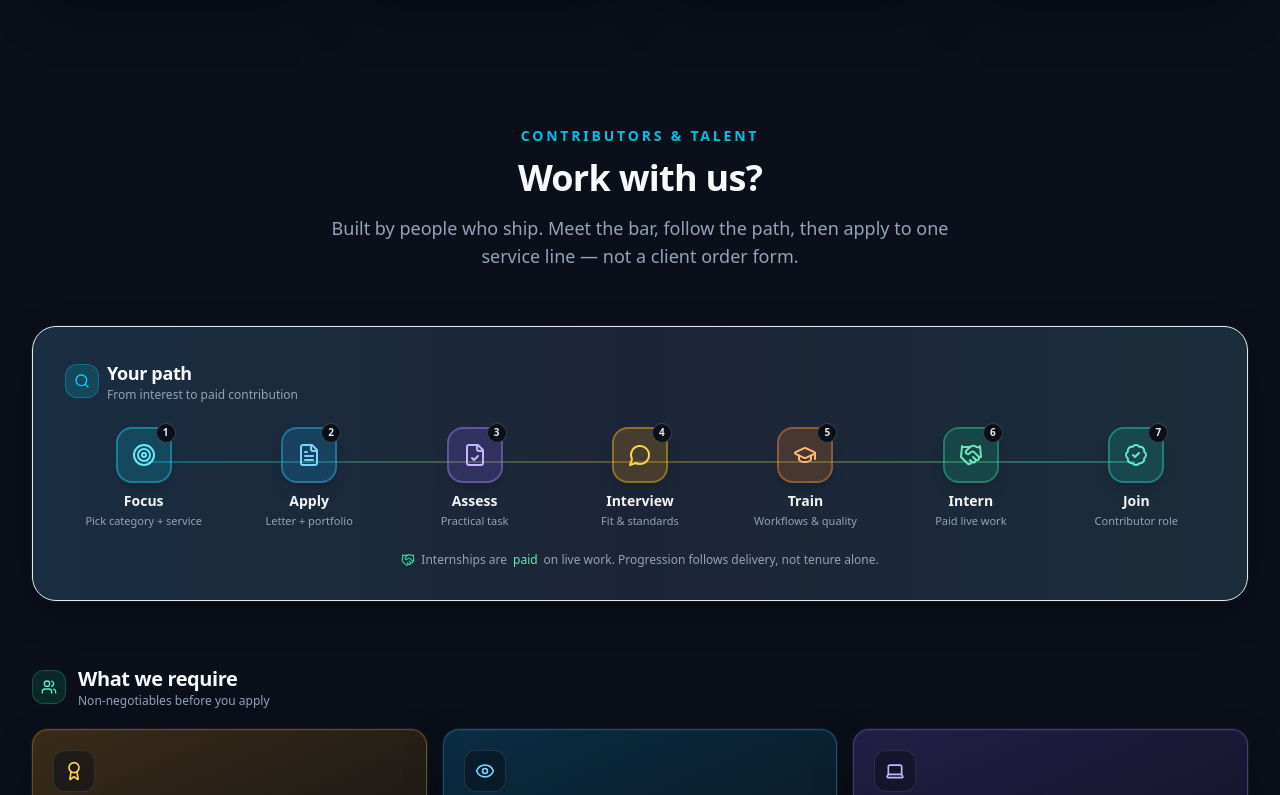
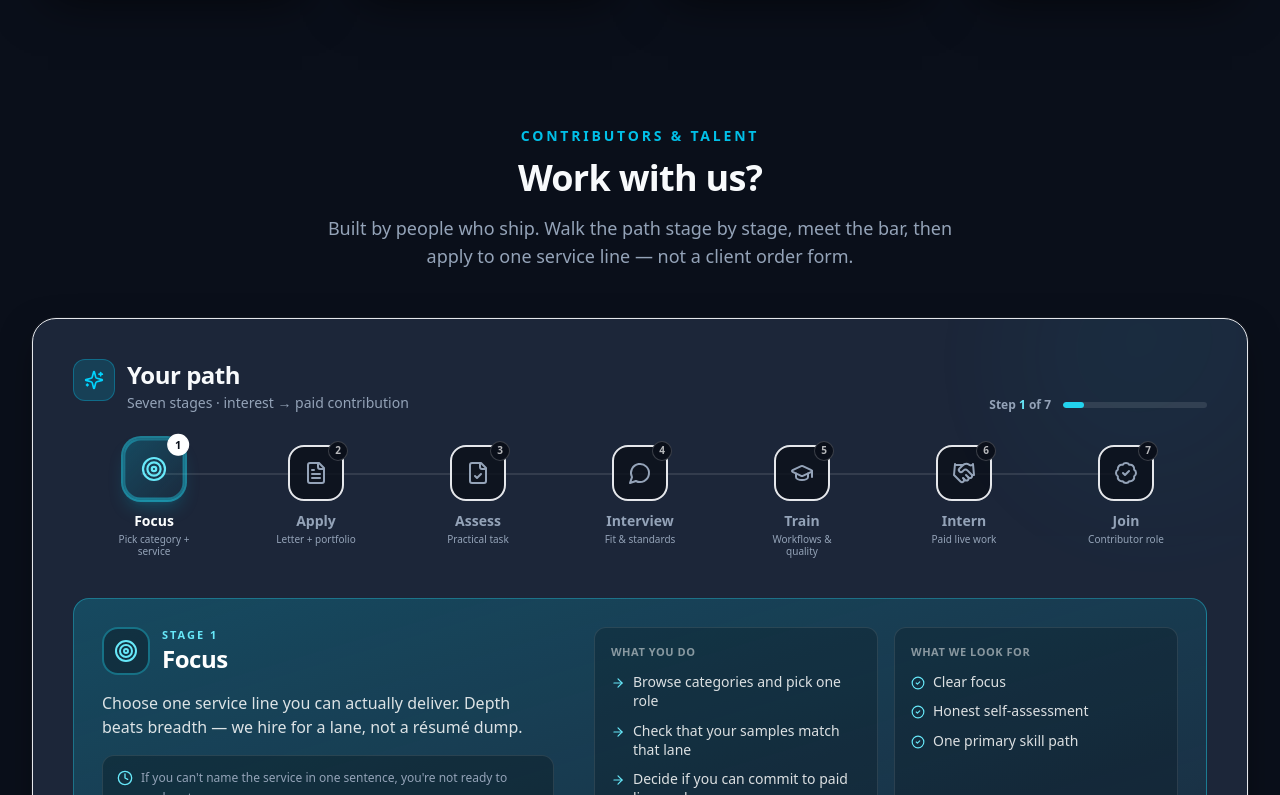
Before and after one commit to hiyabteklu/Wisdom-tower-academy, a Next.js app: page /digital in a window 1280 px wide. Shown: the part 1005-1800 px from the top of the page. Built offline with nearby package versions, Linux system fonts and the light colour scheme; no server answers.

Commit message:
feat(digital): wire interactive TalentPath into Work with us section

```diff
--- a/src/app/digital/page.tsx
+++ b/src/app/digital/page.tsx
@@ -3,6 +3,7 @@
 import { useState } from "react";
 import Link from "next/link";
 import { categories } from "@/data/services";
+import TalentPath from "@/components/TalentPath";
 import {
   Palette,
   PenTool,
@@ -25,12 +26,6 @@ import {
   MessageSquare,
   FileText,
   Award,
-  Handshake,
-  Search,
-  FileCheck,
-  MessageCircle,
-  GraduationCap as Train,
-  BadgeCheck,
 } from "lucide-react";
 
 const iconMap: Record<string, React.ReactNode> = {
@@ -102,16 +97,6 @@ const requirements = [
   },
 ];
 
-const lifecycle = [
-  { n: "1", title: "Focus", body: "Pick category + service", icon: Target, color: "bg-cyan-500/20 border-cyan-400/40 text-cyan-300" },
-  { n: "2", title: "Apply", body: "Letter + portfolio", icon: FileText, color: "bg-sky-500/20 border-sky-400/40 text-sky-300" },
-  { n: "3", title: "Assess", body: "Practical task", icon: FileCheck, color: "bg-violet-500/20 border-violet-400/40 text-violet-300" },
-  { n: "4", title: "Interview", body: "Fit & standards", icon: MessageCircle, color: "bg-amber-500/20 border-amber-400/40 text-amber-300" },
-  { n: "5", title: "Train", body: "Workflows & quality", icon: Train, color: "bg-orange-500/20 border-orange-400/40 text-orange-300" },
-  { n: "6", title: "Intern", body: "Paid live work", icon: Handshake, color: "bg-emerald-500/20 border-emerald-400/40 text-emerald-300" },
-  { n: "7", title: "Join", body: "Contributor role", icon: BadgeCheck, color: "bg-teal-500/20 border-teal-400/40 text-teal-300" },
-];
-
 export default function DigitalPage() {
   const [openCategory, setOpenCategory] = useState<string | null>(null);
 
@@ -129,7 +114,7 @@ export default function DigitalPage() {
               Our Services
             </h1>
             <p className="text-wisdom-muted max-w-2xl mx-auto text-lg leading-relaxed">
-              Seven focused categories — plus custom work when your project doesn't fit a list.
+              Seven focused categories — plus custom work when your project doesn&apos;t fit a list.
               One partner for digital, creative, and professional needs.
             </p>
           </div>
@@ -192,7 +177,7 @@ export default function DigitalPage() {
                   Custom order
                 </h3>
                 <p className="text-sm text-wisdom-muted line-clamp-2 mb-3 flex-1">
-                  Tell us who you are and what you need. We'll shape a package that isn't on the
+                  Tell us who you are and what you need. We&apos;ll shape a package that isn&apos;t on the
                   standard list.
                 </p>
                 <div className="flex items-center justify-between mt-auto">
@@ -205,7 +190,7 @@ export default function DigitalPage() {
 
           {/* ═══════ Work with us ═══════ */}
           <section className="mt-24 md:mt-32" id="work-with-us">
-            <div className="text-center mb-12 md:mb-14">
+            <div className="text-center mb-10 md:mb-12">
               <p className="text-sm font-semibold tracking-[0.2em] uppercase text-wisdom-cyan/90 mb-3">
                 Contributors & talent
               </p>
@@ -213,55 +198,13 @@ export default function DigitalPage() {
                 Work with us?
               </h2>
               <p className="text-wisdom-muted max-w-2xl mx-auto text-base md:text-lg leading-relaxed">
-                Built by people who ship. Meet the bar, follow the path, then apply to one service
-                line — not a client order form.
+                Built by people who ship. Walk the path stage by stage, meet the bar, then apply to
+                one service line — not a client order form.
               </p>
             </div>
 
-            {/* Lifecycle path */}
-            <div className="mb-12 md:mb-16 rounded-3xl border border-white/12 bg-wisdom-card/90 p-5 sm:p-8 shadow-card-3d overflow-hidden relative">
-              <div className="absolute inset-0 bg-gradient-to-r from-wisdom-cyan/5 via-transparent to-emerald-500/5 pointer-events-none" />
-              <div className="relative flex items-center gap-2 mb-6">
-                <div className="p-2 rounded-xl bg-wisdom-cyan/15 border border-wisdom-cyan/30 text-wisdom-cyan">
-                  <Search className="w-4 h-4" />
-                </div>
-                <div>
-                  <h3 className="font-display text-lg font-bold">Your path</h3>
-                  <p className="text-xs text-wisdom-muted">From interest to paid contribution</p>
-                </div>
-              </div>
-
-              <div className="relative grid grid-cols-2 sm:grid-cols-4 lg:grid-cols-7 gap-3 sm:gap-2">
-                {/* connector line desktop */}
-                <div className="hidden lg:block absolute top-[2.15rem] left-[7%] right-[7%] h-0.5 bg-gradient-to-r from-cyan-500/40 via-amber-400/30 to-teal-400/40" />
-
-                {lifecycle.map((step, i) => {
-                  const Icon = step.icon;
-                  return (
-                    <div key={step.n} className="relative flex flex-col items-center text-center group">
-                      <div
-                        className={`relative z-10 w-14 h-14 rounded-2xl border-2 flex items-center justify-center mb-2 transition-transform duration-300 group-hover:scale-110 group-hover:-translate-y-1 shadow-lg ${step.color}`}
-                      >
-                        <Icon className="w-6 h-6" />
-                        <span className="absolute -top-1.5 -right-1.5 w-5 h-5 rounded-full bg-wisdom-dark border border-white/20 text-[10px] font-black flex items-center justify-center text-white/90">
-                          {step.n}
-                        </span>
-                      </div>
-                      <p className="text-sm font-bold text-white/95">{step.title}</p>
-                      <p className="text-[11px] text-wisdom-muted mt-0.5 leading-snug px-1">{step.body}</p>
-                      {i < lifecycle.length - 1 && (
-                        <ArrowRight className="lg:hidden w-3.5 h-3.5 text-white/20 absolute -right-1.5 top-5 sm:hidden" />
-                      )}
-                    </div>
-                  );
-                })}
-              </div>
-
-              <p className="relative mt-6 text-center text-xs text-wisdom-muted flex flex-wrap items-center justify-center gap-1.5">
-                <Handshake className="w-3.5 h-3.5 text-emerald-400" />
-                Internships are <span className="text-emerald-300 font-medium">paid</span> on live
-                work. Progression follows delivery, not tenure alone.
-              </p>
+            <div className="mb-12 md:mb-16">
+              <TalentPath />
             </div>
 
             {/* Requirements grid */}
@@ -293,12 +236,15 @@ export default function DigitalPage() {
                 })}
               </div>
               <p className="mt-4 text-xs text-wisdom-muted text-center sm:text-left">
-                Can't show these yet? Build them first — then return.
+                Can&apos;t show these yet? Build them first — then return.
               </p>
             </div>
 
             {/* Start application picker */}
-            <div className="rounded-3xl border border-wisdom-cyan/25 bg-wisdom-card p-6 sm:p-8 shadow-card-3d">
+            <div
+              id="start-application"
+              className="rounded-3xl border border-wisdom-cyan/25 bg-wisdom-card p-6 sm:p-8 shadow-card-3d scroll-mt-24"
+            >
               <div className="flex flex-col sm:flex-row sm:items-start sm:justify-between gap-4 mb-6">
                 <div className="flex items-start gap-3">
                   <div className="p-2.5 rounded-xl bg-wisdom-cyan/15 border border-wisdom-cyan/30 text-wisdom-cyan shrink-0">
@@ -307,7 +253,7 @@ export default function DigitalPage() {
                   <div>
                     <h3 className="font-display text-xl font-bold">Start application</h3>
                     <p className="text-sm text-wisdom-muted mt-1 max-w-lg leading-relaxed">
-                      Expand a category, then pick the exact service line. You'll open the{" "}
+                      Expand a category, then pick the exact service line. You&apos;ll open the{" "}
                       <strong className="text-white/90">talent application form</strong> (not a client
                       quote request).
                     </p>
@@ -381,13 +327,13 @@ export default function DigitalPage() {
                 <span className="font-semibold text-white">We review for fit, not volume.</span>{" "}
                 One strong application beats many weak ones.
               </p>
-              <Link
-                href="#work-with-us"
+              <a
+                href="#start-application"
                 className="mt-3 sm:mt-0 inline-flex items-center gap-2 px-5 py-2.5 rounded-xl border border-wisdom-cyan/30 bg-wisdom-cyan/10 text-wisdom-cyan text-sm font-semibold hover:bg-wisdom-cyan/20 transition-colors shrink-0"
               >
                 <Target className="w-4 h-4" />
                 Pick a role above
-              </Link>
+              </a>
             </div>
           </section>
         </div>
```
